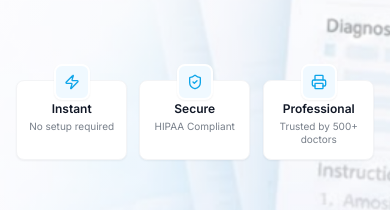
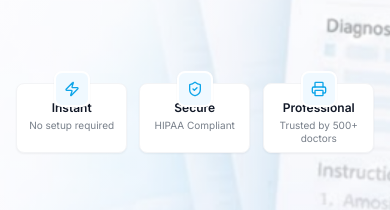
Before and after one commit to reachvivek/medical-prescription-generator, a React (Vite) app: page / in a window 390 px wide. Shown: the part 355-565 px from the top of the page. Built offline with nearby package versions, Linux system fonts and the light colour scheme; no server answers.

Commit message:
Further reduce feature cards height by 10%
- Additional 10% reduction in card padding
- Decreased minimum height to 70px on mobile
- Cards now more compact while maintaining readability

```diff
--- a/src/components/layout/Hero.jsx
+++ b/src/components/layout/Hero.jsx
@@ -67,39 +67,39 @@ const Hero = () => {
           {/* Features - Horizontal on all screens */}
           <div className="grid grid-cols-3 gap-3 md:gap-8 max-w-2xl md:max-w-4xl mx-auto mt-6 md:mt-8 mb-16 md:mb-20">
               {/* Instant */}
-              <div className="relative pt-4 md:pt-7 animate-scale-in opacity-0 delay-300">
+              <div className="relative pt-3 md:pt-6 animate-scale-in opacity-0 delay-300">
                 <div className="absolute top-0 left-1/2 -translate-x-1/2 z-10 transition-transform duration-300 group-hover:scale-110">
                   <div className="w-9 h-9 md:w-16 md:h-16 bg-sky-50 rounded-lg md:rounded-2xl flex items-center justify-center border-2 md:border-4 border-white shadow-sm">
                     <Zap className="h-4 w-4 md:h-7 md:w-7 text-sky-500" />
                   </div>
                 </div>
-                <div className="group bg-white md:bg-white/80 md:backdrop-blur-sm rounded-lg md:rounded-2xl px-2 pt-5 pb-3 md:p-5 md:pt-10 md:pb-7 text-center border border-gray-100 md:border-gray-200/50 shadow-sm md:shadow-[0_10px_25px_-5px_rgba(0,0,0,0.15)] min-h-[80px] md:min-h-0 transition-all duration-300 hover:shadow-[0_15px_35px_-5px_rgba(0,0,0,0.25)] hover:-translate-y-2 hover:border-gray-300">
+                <div className="group bg-white md:bg-white/80 md:backdrop-blur-sm rounded-lg md:rounded-2xl px-2 pt-4 pb-2 md:p-4 md:pt-9 md:pb-6 text-center border border-gray-100 md:border-gray-200/50 shadow-sm md:shadow-[0_10px_25px_-5px_rgba(0,0,0,0.15)] min-h-[70px] md:min-h-0 transition-all duration-300 hover:shadow-[0_15px_35px_-5px_rgba(0,0,0,0.25)] hover:-translate-y-2 hover:border-gray-300">
                   <h3 className="text-xs md:text-lg font-semibold text-gray-900 mb-1 md:mb-1.5 leading-tight">Instant</h3>
                   <p className="text-[10px] md:text-sm text-gray-600 opacity-75 leading-tight md:leading-relaxed">No setup required</p>
                 </div>
               </div>
 
               {/* Secure */}
-              <div className="relative pt-4 md:pt-7 animate-scale-in opacity-0 delay-400">
+              <div className="relative pt-3 md:pt-6 animate-scale-in opacity-0 delay-400">
                 <div className="absolute top-0 left-1/2 -translate-x-1/2 z-10 transition-transform duration-300 group-hover:scale-110">
                   <div className="w-9 h-9 md:w-16 md:h-16 bg-sky-50 rounded-lg md:rounded-2xl flex items-center justify-center border-2 md:border-4 border-white shadow-sm">
                     <ShieldCheck className="h-4 w-4 md:h-7 md:w-7 text-sky-500" />
                   </div>
                 </div>
-                <div className="group bg-white md:bg-white/80 md:backdrop-blur-sm rounded-lg md:rounded-2xl px-2 pt-5 pb-3 md:p-5 md:pt-10 md:pb-7 text-center border border-gray-100 md:border-gray-200/50 shadow-sm md:shadow-[0_10px_25px_-5px_rgba(0,0,0,0.15)] min-h-[80px] md:min-h-0 transition-all duration-300 hover:shadow-[0_15px_35px_-5px_rgba(0,0,0,0.25)] hover:-translate-y-2 hover:border-gray-300">
+                <div className="group bg-white md:bg-white/80 md:backdrop-blur-sm rounded-lg md:rounded-2xl px-2 pt-4 pb-2 md:p-4 md:pt-9 md:pb-6 text-center border border-gray-100 md:border-gray-200/50 shadow-sm md:shadow-[0_10px_25px_-5px_rgba(0,0,0,0.15)] min-h-[70px] md:min-h-0 transition-all duration-300 hover:shadow-[0_15px_35px_-5px_rgba(0,0,0,0.25)] hover:-translate-y-2 hover:border-gray-300">
                   <h3 className="text-xs md:text-lg font-semibold text-gray-900 mb-1 md:mb-1.5 leading-tight">Secure</h3>
                   <p className="text-[10px] md:text-sm text-gray-600 opacity-75 leading-tight md:leading-relaxed">HIPAA Compliant</p>
                 </div>
               </div>
 
               {/* Professional */}
-              <div className="relative pt-4 md:pt-7 animate-scale-in opacity-0 delay-500">
+              <div className="relative pt-3 md:pt-6 animate-scale-in opacity-0 delay-500">
                 <div className="absolute top-0 left-1/2 -translate-x-1/2 z-10 transition-transform duration-300 group-hover:scale-110">
                   <div className="w-9 h-9 md:w-16 md:h-16 bg-sky-50 rounded-lg md:rounded-2xl flex items-center justify-center border-2 md:border-4 border-white shadow-sm">
                     <Printer className="h-4 w-4 md:h-7 md:w-7 text-sky-500" />
                   </div>
                 </div>
-                <div className="group bg-white md:bg-white/80 md:backdrop-blur-sm rounded-lg md:rounded-2xl px-2 pt-5 pb-3 md:p-5 md:pt-10 md:pb-7 text-center border border-gray-100 md:border-gray-200/50 shadow-sm md:shadow-[0_10px_25px_-5px_rgba(0,0,0,0.15)] min-h-[80px] md:min-h-0 transition-all duration-300 hover:shadow-[0_15px_35px_-5px_rgba(0,0,0,0.25)] hover:-translate-y-2 hover:border-gray-300">
+                <div className="group bg-white md:bg-white/80 md:backdrop-blur-sm rounded-lg md:rounded-2xl px-2 pt-4 pb-2 md:p-4 md:pt-9 md:pb-6 text-center border border-gray-100 md:border-gray-200/50 shadow-sm md:shadow-[0_10px_25px_-5px_rgba(0,0,0,0.15)] min-h-[70px] md:min-h-0 transition-all duration-300 hover:shadow-[0_15px_35px_-5px_rgba(0,0,0,0.25)] hover:-translate-y-2 hover:border-gray-300">
                   <h3 className="text-xs md:text-lg font-semibold text-gray-900 mb-1 md:mb-1.5 leading-tight">Professional</h3>
                   <p className="text-[10px] md:text-sm text-gray-600 opacity-75 leading-tight md:leading-relaxed">Trusted by 500+ doctors</p>
                 </div>
```
